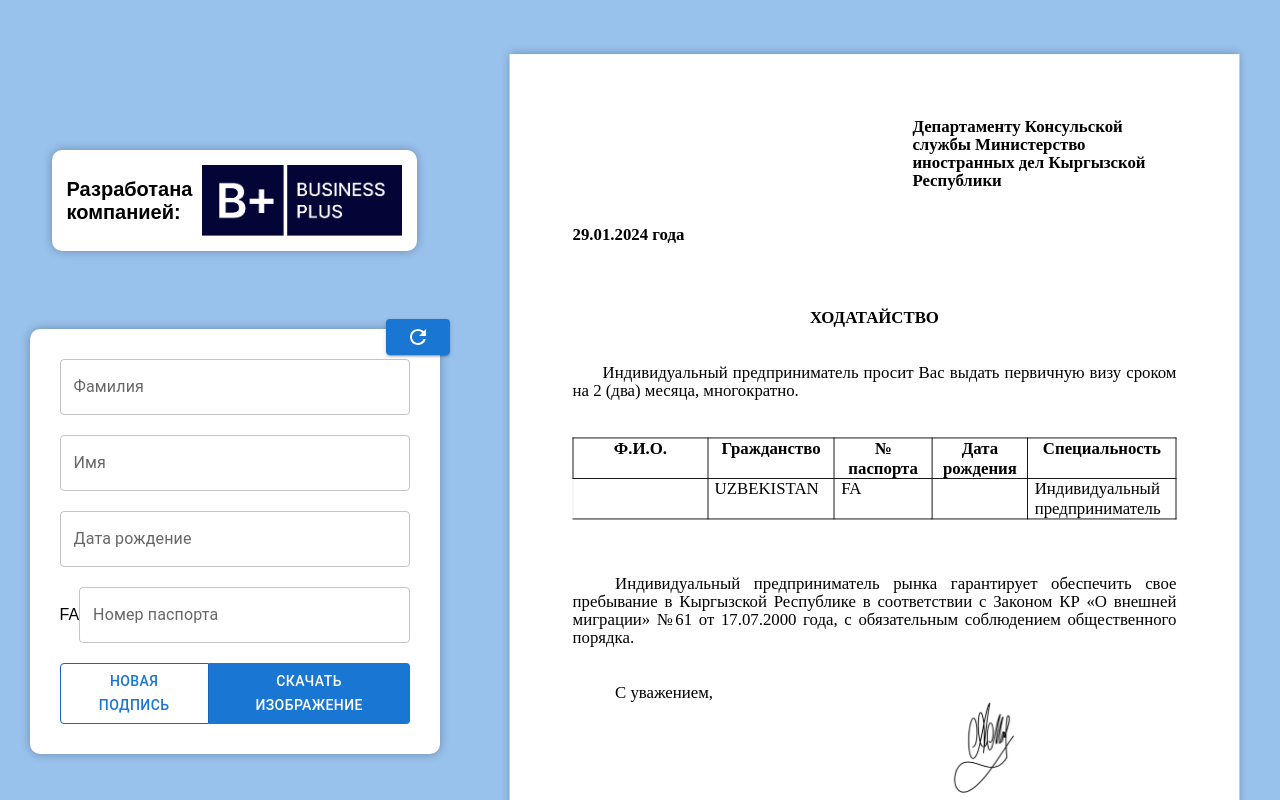
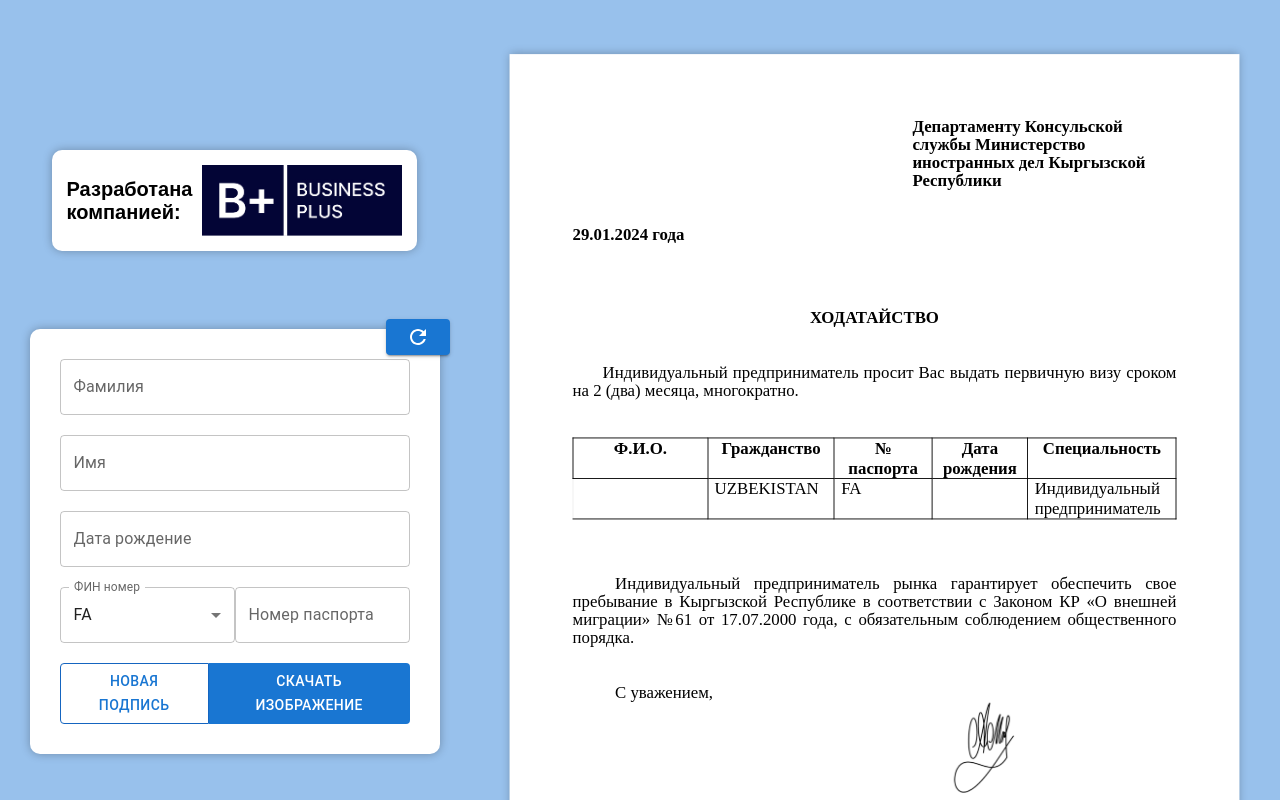
Before and after one commit to Romajon-c137/petition, a React (Create React App) app: page / in a window 1280 px wide. Shown: the top 800 px of the page. Built offline with nearby package versions, Linux system fonts and the light colour scheme.

Commit message:
перенос фамили и вбор FN FA

```diff
--- a/src/components/Main.jsx
+++ b/src/components/Main.jsx
@@ -5,6 +5,10 @@ import Button from '@mui/material/Button'
 import TextField from '@mui/material/TextField'
 import ButtonGroup from '@mui/material/ButtonGroup'
 import RefreshIcon from '@mui/icons-material/Refresh'
+import InputLabel from '@mui/material/InputLabel'
+import MenuItem from '@mui/material/MenuItem'
+import FormControl from '@mui/material/FormControl'
+import Select, { SelectChangeEvent } from '@mui/material/Select'
 
 import './main.css'
 import TodaysDate from './TodaysDate'
@@ -66,6 +70,11 @@ const Main = () => {
 
 	const handleBirth = event => {
 		setBirth(event.target.value)
+	}
+	const [FinType, setFinType] = useState('FA')
+
+	const handleFinType = event => {
+		setFinType(event.target.value)
 	}
 
 	const RestState = () => {
@@ -133,9 +142,27 @@ const Main = () => {
 								display: 'flex',
 								alignItems: 'center',
 								width: '100%',
-								fontFamily: ' Arial, "Helvetica Neue", Helvetica, sans-serif',
+								fontFamily: 'Arial, "Helvetica Neue", Helvetica, sans-serif',
 							}}>
-							FA
+							<FormControl fullWidth>
+								<InputLabel id='demo-simple-select-label'>ФИН номер</InputLabel>
+								<Select
+									labelId='demo-simple-select-label'
+									id='demo-simple-select'
+									label='ФИН номер'
+									value={FinType}
+									onChange={handleFinType}>
+									<MenuItem value='FA'>FA</MenuItem>
+									<MenuItem value='FN'>FN</MenuItem>
+								</Select>
+							</FormControl>
+							{/* <select
+								value={FinType}
+								onChange={handleFinType}
+								style={{ marginRight: '10px', padding: '5px', fontSize: '14px' }}>
+								<option value='FA'>FA</option>
+								<option value='FN'>FN</option>
+							</select> */}
 							<TextField
 								style={{ width: '100%' }}
 								id='outlined-basic'
@@ -287,7 +314,7 @@ const Main = () => {
 						</tr>
 						<tr>
 							{[
-								`${Name.toUpperCase()} ${LastName.toUpperCase()}`,
+								`${LastName.toUpperCase()} ${Name.toUpperCase()}`,
 								'UZBEKISTAN',
 								`FA${FinNumber}`,
 								`${Birth}`,
@@ -307,7 +334,9 @@ const Main = () => {
 									<p
 										className='MsoNormal'
 										style={{ margin: '0cm', textAlign: 'justify', lineHeight: 'normal' }}>
-										<span style={commonCellStyle}>{data}</span>
+										<span style={commonCellStyle}>
+											{index === 2 ? `${FinType}${FinNumber}` : data}
+										</span>
 									</p>
 								</td>
 							))}
```
Lines whose indentation alone changed are shown as unchanged.
